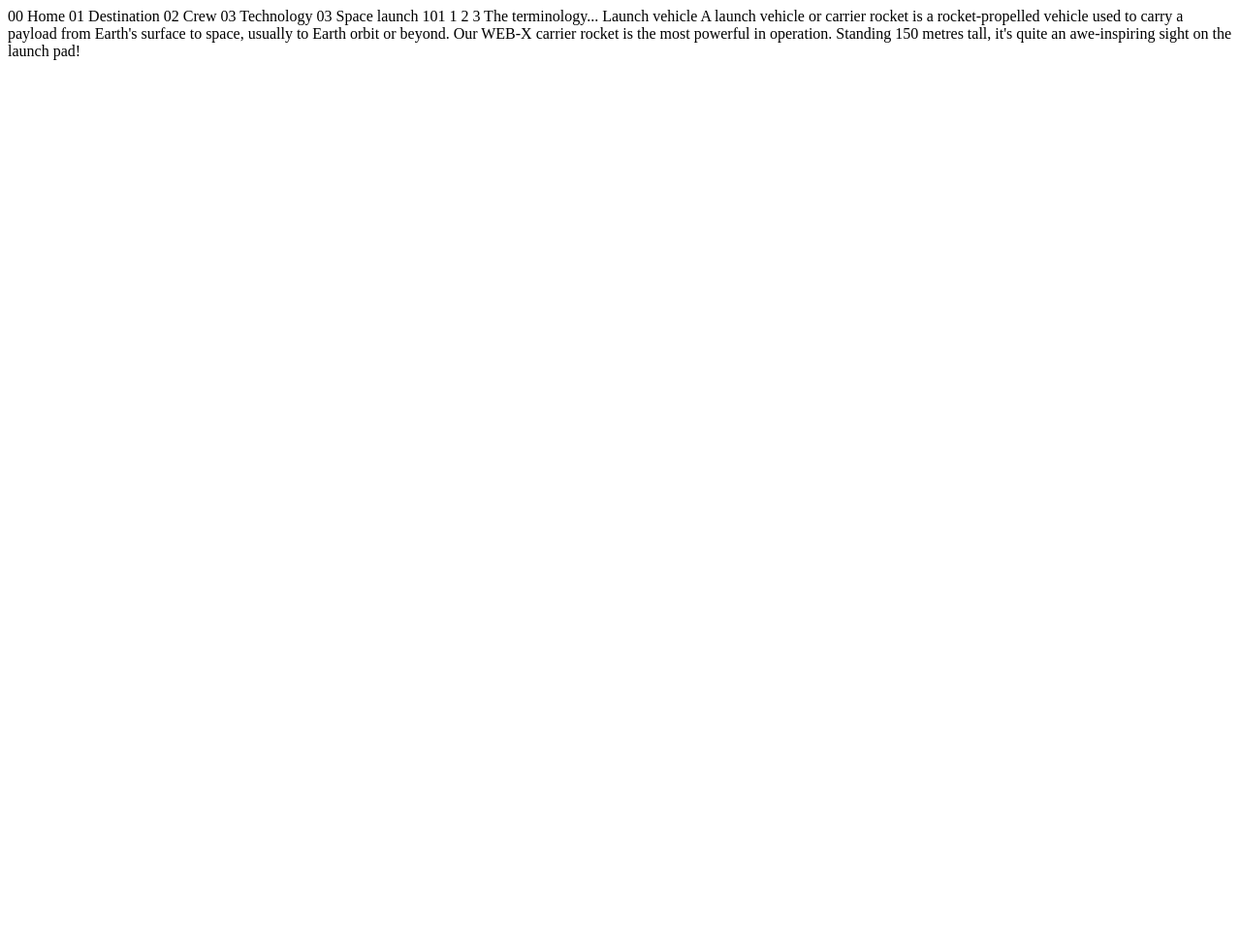
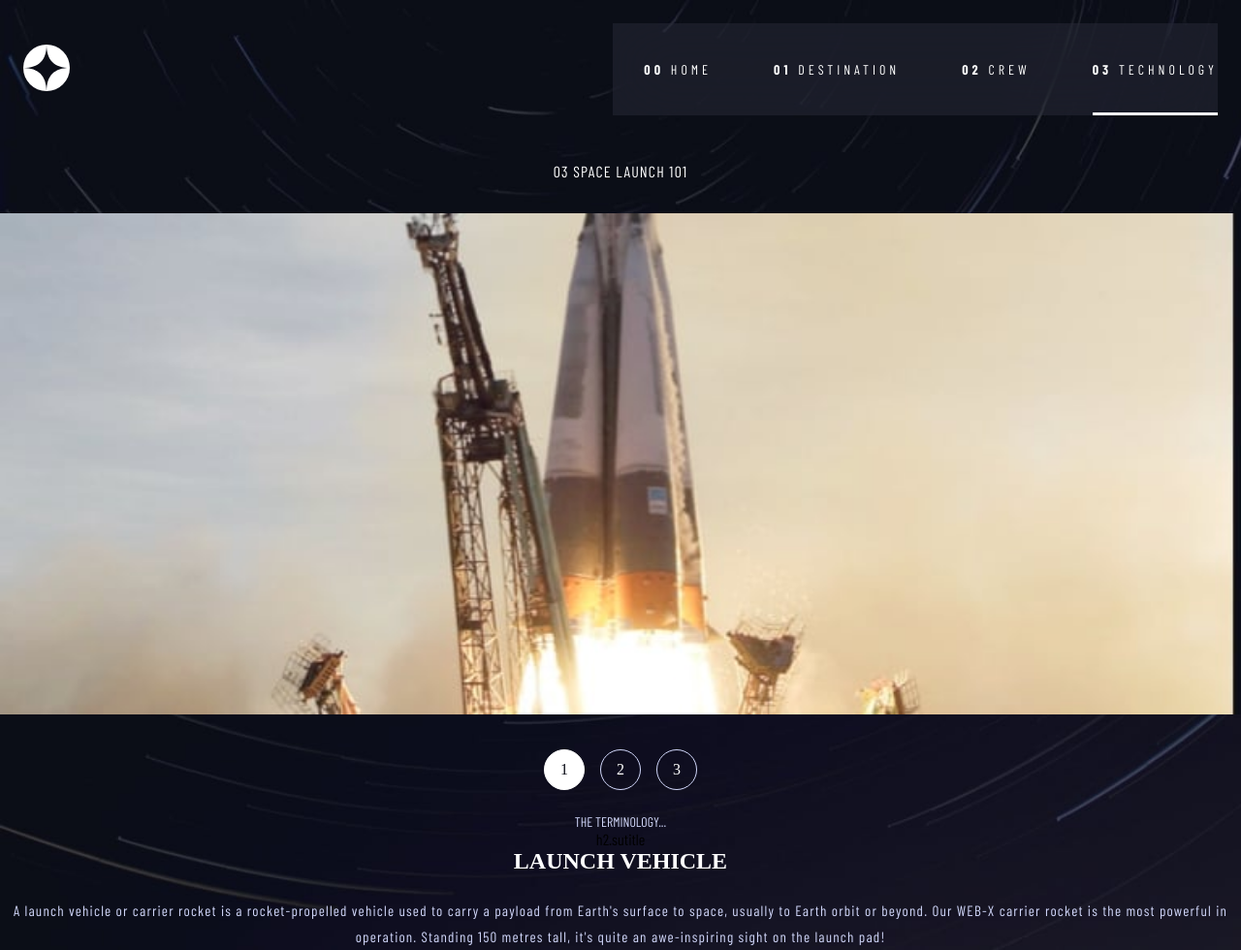
Before and after one commit to SAM-dev-pixel/sam-space-tourism-website-main, a plain HTML site: page starter-code/technology-vehicle.html in a window 1280 px wide. Shown: the whole page at 97% size. Before the commit the page ends 800 px from the top, so only its background shows below. Drawn offline with nearby package versions, Linux system fonts and the light colour scheme; a web font is replaced by a local one.

Commit message:
feat: styling technology page mobile screen part 1

```diff
--- /dev/null
+++ b/starter-code/css/technology.css
@@ -0,0 +1,178 @@
+* {
+  margin: 0;
+  padding: 0;
+  box-sizing: 0;
+  /* border: 1px solid green; */
+}
+:root {
+  --dark: #0b0d17;
+  --gray: #d0d6f9;
+  --white: #ffffff;
+}
+a {
+  text-decoration: none;
+}
+ul {
+  list-style: none;
+}
+body {
+  min-height: 100vh;
+  font-family: "Barlow Condensed", sans-serif;
+  /* font-family: "Bellefair", serif; */
+
+  background-color: var(--gray);
+  background-image: url(../assets/technology/background-technology-mobile.jpg);
+  background-size: cover;
+  background-repeat: no-repeat;
+}
+@media (width >= 48rem) {
+  body {
+    padding: 0;
+    background-image: url(../assets/technology/background-technology-tablet.jpg);
+  }
+}
+@media (width >= 64rem) {
+  body {
+    background-image: url(../assets/technology/background-technology-desktop.jpg);
+  }
+}
+/* NAV BAR STYLE START */
+#header-container {
+  padding: 1.5rem;
+}
+.navbar {
+  display: flex;
+  align-items: center;
+  justify-content: space-between;
+}
+.nav-links-contain {
+  padding-top: 35%;
+  display: flex;
+  flex-direction: column;
+  gap: 2rem;
+  position: fixed;
+  top: 0;
+  right: 0;
+  bottom: 0;
+  left: 32%;
+  background-color: rgb(208, 215, 249, 0.075);
+  backdrop-filter: blur(2rem);
+  transform: translateX(100%);
+  transition: 0.25s;
+}
+.nav-link {
+  margin-left: 2em;
+  display: flex;
+  align-items: center;
+  justify-content: space-between;
+}
+.nav-link a {
+  color: var(--white);
+  font-size: 0.875rem;
+  font-weight: 600;
+  text-transform: uppercase;
+  letter-spacing: 0.25rem;
+}
+.nav-link a span {
+  font-weight: 300;
+}
+.nav-dash {
+  width: 0.25rem;
+  height: 1.875rem;
+  display: none;
+  background-color: var(--white);
+}
+.nav-link.active .nav-dash {
+  display: initial;
+}
+.hamburger-btn {
+  z-index: 9999;
+}
+@media (width >= 48rem) {
+  .nav-links-contain {
+    height: 100% !important;
+    padding-top: 0;
+    display: flex;
+    flex-direction: row;
+    gap: 2rem;
+    position: initial;
+    transform: translateX(0);
+  }
+  .nav-link {
+    padding-block: 2.4375em;
+    position: relative;
+    /* display: initial; */
+  }
+  .nav-dash {
+    width: 100%;
+    height: 0.1875rem;
+    position: absolute;
+    bottom: 0;
+  }
+  .hamburger-btn {
+    display: none;
+  }
+}
+/* NAV BAR STYLE END */
+/* MAIN STYLE START */
+#technology-main-container {
+  text-align: center;
+}
+.technology-title {
+  font-size: 1rem;
+  font-weight: 300;
+  letter-spacing: 0.075rem;
+  text-transform: uppercase;
+  color: var(--white);
+  margin-top: 1.5rem;
+}
+.technology-img {
+  width: 100%;
+  margin: 2.12rem 0;
+}
+.technology-choices-wrapper {
+  display: flex;
+  align-items: center;
+  justify-content: center;
+  gap: 1rem;
+}
+.technology-choices-wrapper a {
+  /* padding: 1rem; */
+  width: 2.5rem;
+  height: 2.5rem;
+  display: flex;
+  align-items: center;
+  justify-content: center;
+  font-size: 1rem;
+  color: var(--white);
+  font-family: "Bellefair", serif;
+  border: 1px solid var(--gray);
+  aspect-ratio: 1/1;
+  border-radius: 50%;
+}
+.technology-choices-wrapper a.active {
+  color: var(--dark);
+  background-color: var(--white);
+  border-color: var(--white);
+}
+.terminology {
+  font-size: 0.875rem;
+  text-transform: uppercase;
+  color: var(--gray);
+  margin-top: 1.5rem;
+}
+.technology-subtitle {
+  font-size: 1.5rem;
+  text-transform: uppercase;
+  color: var(--white);
+  font-family: "Bellefair", serif;
+  margin-bottom: 1.5rem;
+}
+.technology-explain {
+  font-size: 0.9375rem;
+  font-weight: 300;
+  color: var(--gray);
+  letter-spacing: 0.075rem;
+  line-height: 1.8;
+}
+/* MAIN STYLE END */
--- a/starter-code/technology-vehicle.html
+++ b/starter-code/technology-vehicle.html
@@ -1,32 +1,84 @@
 <!DOCTYPE html>
 <html lang="en">
-<head>
-  <meta charset="UTF-8">
-  <meta name="viewport" content="width=device-width, initial-scale=1.0">
+  <head>
+    <meta charset="UTF-8" />
+    <meta name="viewport" content="width=device-width, initial-scale=1.0" />
 
-  <link rel="icon" type="image/png" sizes="32x32" href="./assets/favicon-32x32.png">
+    <link
+      rel="icon"
+      type="image/png"
+      sizes="32x32"
+      href="./assets/favicon-32x32.png"
+    />
 
-  <title>Frontend Mentor | Space tourism website</title>
-</head>
-<body>
+    <link rel="stylesheet" href="css/technology.css" />
 
-  00 Home
-  01 Destination
-  02 Crew
-  03 Technology
+    <link rel="preconnect" href="https://fonts.googleapis.com" />
+    <link rel="preconnect" href="https://fonts.gstatic.com" crossorigin />
+    <link
+      href="https://fonts.googleapis.com/css2?family=Barlow+Condensed:wght@300;400;500;700&family=Bellefair&display=swap"
+      rel="stylesheet"
+    />
 
-  03 Space launch 101
-
-  1
-  2
-  3
-
-  The terminology...
-  Launch vehicle
-
-  A launch vehicle or carrier rocket is a rocket-propelled vehicle used to carry a
-  payload from Earth's surface to space, usually to Earth orbit or beyond. Our
-  WEB-X carrier rocket is the most powerful in operation. Standing 150 metres tall,
-  it's quite an awe-inspiring sight on the launch pad!
-</body>
+    <title>Frontend Mentor | Space tourism website</title>
+  </head>
+  <body>
+    <header id="header-container">
+      <nav class="navbar">
+        <a href="index.html" class="logo"
+          ><img src="assets/shared/logo.svg" alt="Space tourism"
+        /></a>
+        <ul class="nav-links-contain">
+          <li class="nav-link">
+            <a href="index.html">00 <span>Home</span></a>
+            <div class="nav-dash"></div>
+          </li>
+          <li class="nav-link">
+            <a href="destination-moon.html">01 <span>Destination</span></a>
+            <div class="nav-dash"></div>
+          </li>
+          <li class="nav-link">
+            <a href="crew-commander.html">02 <span>Crew</span></a>
+            <div class="nav-dash"></div>
+          </li>
+          <li class="nav-link active">
+            <a href="technology-vehicle.html">03 <span>Technology</span></a>
+            <div class="nav-dash"></div>
+          </li>
+        </ul>
+        <img
+          src="assets/shared/icon-hamburger.svg"
+          alt="burger"
+          class="hamburger-btn"
+        />
+      </nav>
+    </header>
+    <main id="technology-main-container">
+      <h1 class="technology-title"><span>03</span> Space launch 101</h1>
+      <div class="technology-contain">
+        <img
+          src="assets/technology/image-launch-vehicle-landscape.jpg"
+          alt="image-space-capsule-landscape"
+          class="technology-img"
+        />
+        <div class="technology-choices-wrapper">
+          <a href="" class="active"><span>1</span></a>
+          <a href=""><span>2</span></a>
+          <a href=""><span>3</span></a>
+        </div>
+        <div class="technology-expplain-wrapper">
+          <p class="terminology">The terminology...</p>
+          h2.sutitle
+          <h2 class="technology-subtitle">Launch vehicle</h2>
+          <p class="technology-explain">
+            A launch vehicle or carrier rocket is a rocket-propelled vehicle
+            used to carry a payload from Earth's surface to space, usually to
+            Earth orbit or beyond. Our WEB-X carrier rocket is the most powerful
+            in operation. Standing 150 metres tall, it's quite an awe-inspiring
+            sight on the launch pad!
+          </p>
+        </div>
+      </div>
+    </main>
+  </body>
 </html>
```
